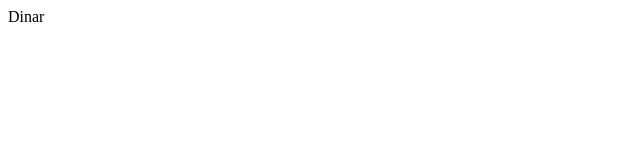
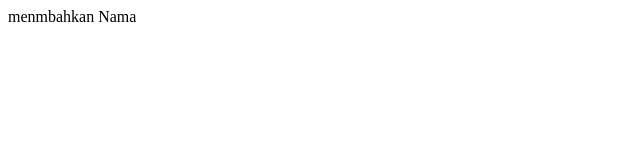
Before and after one commit to dinar1212/Repo, a plain HTML site: page home.html in a window 1280 px wide. Shown: the whole page, without its empty margins (0-640 px from the left). Drawn offline with Linux system fonts and the light colour scheme.

Commit message:
menambahkan nama

```diff
--- a/home.html
+++ b/home.html
@@ -7,6 +7,6 @@
     <title>Document</title>
 </head>
 <body>
-    Dinar
+    menmbahkan Nama
 </body>
 </html>
```
